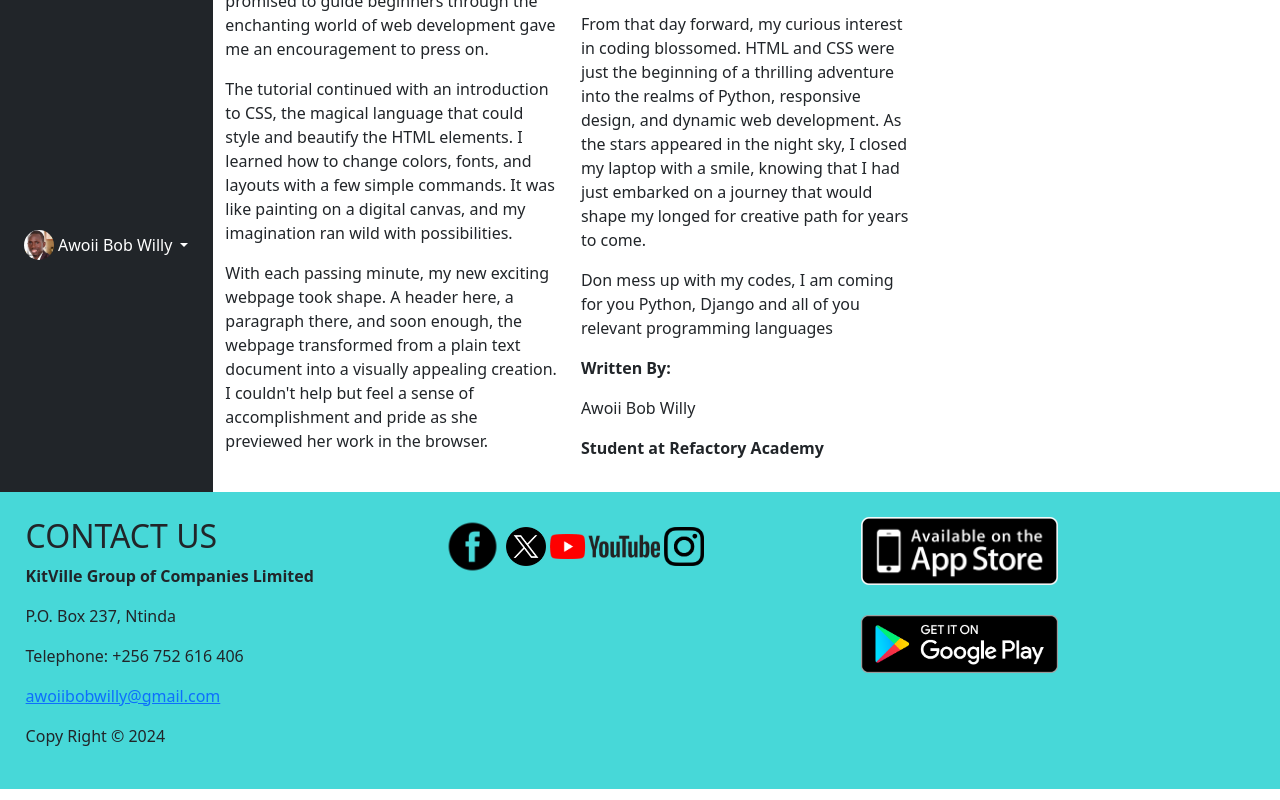
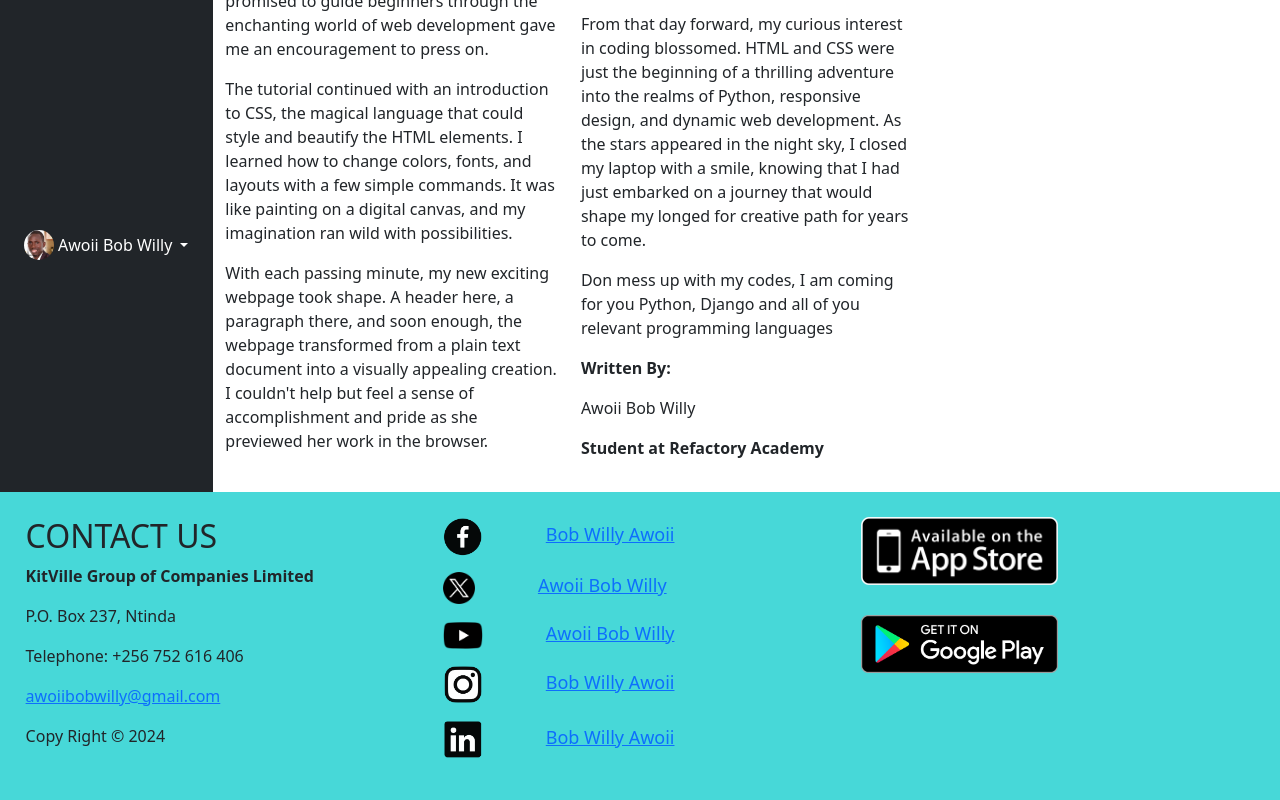
Before and after one commit to awoiibobwilly/blogpage, a plain HTML site: page bloghtml/pythonblogpost.html in a window 1280 px wide. Shown: the part 574-1374 px from the top of the page. Drawn offline with Linux system fonts and the light colour scheme.

Commit message:
new changes

```diff
--- a/bloghtml/pythonblogpost.html
+++ b/bloghtml/pythonblogpost.html
@@ -153,7 +153,7 @@
                                 </ul>
                             </li>
                             <li>
-                                <a href="#" class="nav-link px-0 align-middle">
+                                <a href="https://www.facebook.com/bob.w.awoii?mibextid=LQQJ4d#" class="nav-link px-0 align-middle">
                                     <i class="fs-4 bi-people"></i> <span class="ms-1 d-none d-sm-inline">Feedback</span> </a>
                             </li>
                         </ul>
@@ -224,11 +224,13 @@
 
 
       <footer class = "thefooter">
+
+
         <div class = "row">
 
           <div class="col">
             <h2> CONTACT US</h2>
-          <p> <strong> KitVille Group of Companies Limited </strong> </p>
+            <p> <strong> KitVille Group of Companies Limited </strong> </p>
           <p> P.O. Box 237, Ntinda</p>
           <p> Telephone: +256 752 616 406</p>
           <p><a href="mailto:awoiibobwilly@gmail.com">awoiibobwilly@gmail.com</a></p>
@@ -237,10 +239,11 @@
 
           <div class="col">
 
-            <img src="/blogimages/facebook.png" width="15%"  alt="Facebook">
-            <img src="/blogimages/X.png" width="10%"  alt="x">
-            <img src="/blogimages/YouTubeg.png" width="28%"  alt="youtube">
-            <img src="/blogimages/Instagram.png" width="10%"  alt="instagram">
+            <p > <img src="/blogimages/facebooklogo.png" width="10%"  alt="Facebook"> <a class = "linkstyle" href = "https://www.facebook.com/bob.w.awoii?mibextid=LQQJ4d#"> Bob Willy Awoii</a></p>
+            <p> <img src="/blogimages/X.png" width="8%"  alt="x"> <a class = "linkstyle" href = "https://x.com/awoiibob#"> Awoii Bob Willy </a>  </p>
+            <p > <img src="/blogimages/youtubegood.png" width="10%"  alt="youtube"> <a class = "linkstyle" href ="https://www.youtube.com/@AwoiiBobWilly#"> Awoii Bob Willy</a></p>
+            <p> <img src="/blogimages/instagramlogo.png" width="10%"  alt="instagram"> <a class = "linkstyle" href = "https://www.instagram.com/bobawoii?igsh=OGQ5ZDc2ODk2ZA%3D%3D&utm_source=qr#"> Bob Willy Awoii </a></p>
+            <p > <img src="/blogimages/linkinlogo.png" width="10%"  alt="linkedin"> <a class = "linkstyle" href = "http://linkedin.com/in/bob-willy-awoii-ab883b75#"> Bob Willy Awoii </a></p>
           </div>
 
           <div class = "col" >
--- a/blogstyle/stylesheet.css
+++ b/blogstyle/stylesheet.css
@@ -21,3 +21,9 @@
     margin-top: 8px;
     margin-bottom: 30px;
 }
+
+.linkstyle {
+    font-size:large;
+    margin-left: 15%;
+
+}
```
Also changed, not shown: bloghtml/aboutme.html (+8 -5 lines), bloghtml/contactus.html (+10 -7 lines), bloghtml/cssblogpost.html (+10 -7 lines), bloghtml/gallery.html (+7 -6 lines), bloghtml/htmlblogposts.html (+10 -7 lines), bloghtml/index.html (+6 -5 lines), blogimages/facebooklogo.png (added), blogimages/instagramlogo.png (added), blogimages/linkedin.webp (added), blogimages/linkedin2.png (added), blogimages/linkedin3.png (added), blogimages/linkinlogo.png (added), blogimages/youtubegood.png (added).
